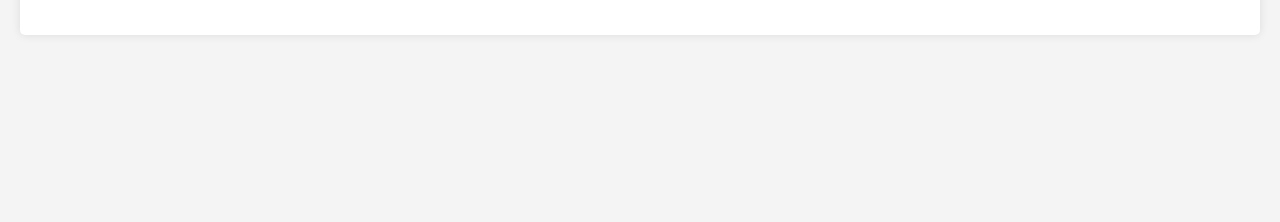
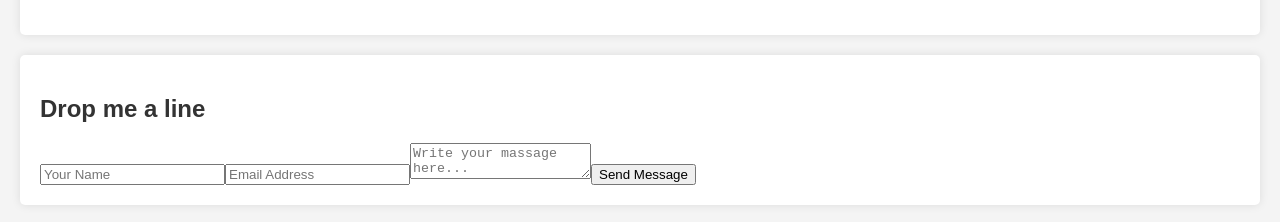
Before and after one commit to Nadyapagiling/Project-portofolio, a React (Create React App) app in the folder project_portfolio/: page / in a window 1280 px wide. Shown: the part 1637-1859 px from the top of the page. Before the commit the page ends 1692 px from the top, so only its background shows below. Built offline with nearby package versions, Linux system fonts and the light colour scheme.

Commit message:
adding Contact

```diff
--- a/project_portfolio/src/App.js
+++ b/project_portfolio/src/App.js
@@ -4,6 +4,7 @@ import About from './components/About';
 import Services from './components/Services';
 import Portofolio from './components/Portofolio';
 import Blog from './components/Blog';
+import Contact from './components/Contact';
 import './App.css'
 
 function App() {
@@ -14,6 +15,7 @@ function App() {
       <Services />
       <Portofolio />
       <Blog />
+      <Contact />
     </div>
   );
 };
--- /dev/null
+++ b/project_portfolio/src/components/Contact.js
@@ -0,0 +1,17 @@
+import React from 'react';
+
+const Contact = () => {
+    return (
+        <section>
+            <h1>Drop me a line</h1>
+            <form>
+                <input type="text" placeholder="Your Name" required />
+                <input type="email" placeholder="Email Address" required />
+                <textarea placeholder="Write your massage here..." required></textarea>
+                <button type="submit">Send Message</button>
+            </form>
+        </section>
+    );
+};
+
+export default Contact;
```
